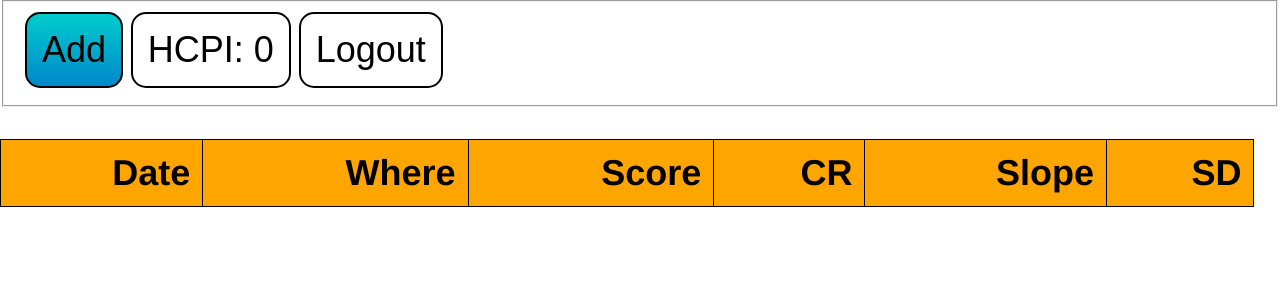
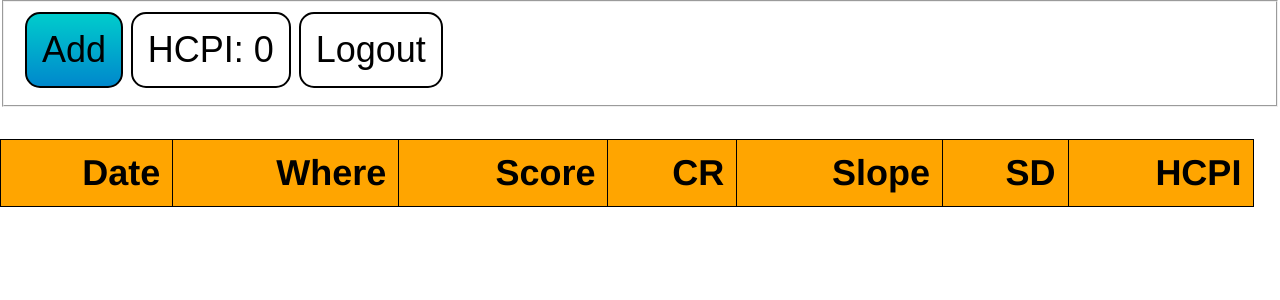
Before and after one commit to wolfmuel/hcpi, a Django app: page /hhs/ in a window 1280 px wide. Shown: the top 300 px of the page. Run offline with Django 3.2, Linux system fonts and the light colour scheme; a user stored in the database is signed in; data comes from the database, SQL or seed files in the repository; lists and menus that the app fills with data are empty.

Commit message:
adapting callall script

```diff
--- a/hhs/templates/hhs/index.html
+++ b/hhs/templates/hhs/index.html
@@ -42,6 +42,7 @@
 	  <th style="text-align:right;">CR</th>
 	  <th style="text-align:right;">Slope</th>
 	  <th style="text-align:right;">SD</th>
+	  <th style="text-align:right;">HCPI</th>
 	</tr>
       </thead>
       <tbody>
@@ -61,6 +62,7 @@
 	  <td style="text-align:right;">{{ hhs.cr }}</td>
 	  <td style="text-align:right;">{{ hhs.slope }}</td>
 	  <td style="text-align:right;">{{ hhs.sd }}</td>
+	  <td style="text-align:right;">{{ hhs.hcpi }}</td>
 	</tr>
 	{% endfor %}
       </tbody>
```
